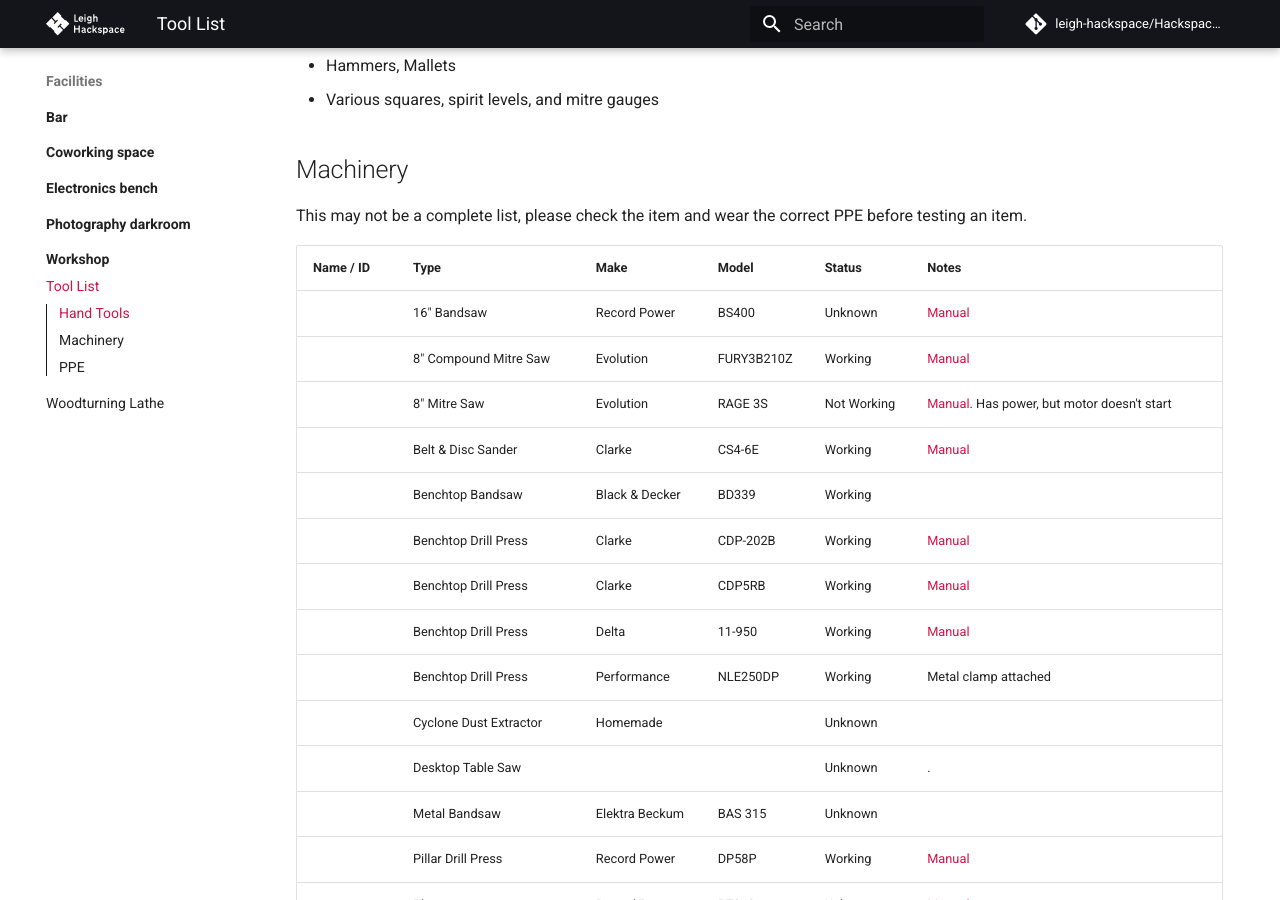
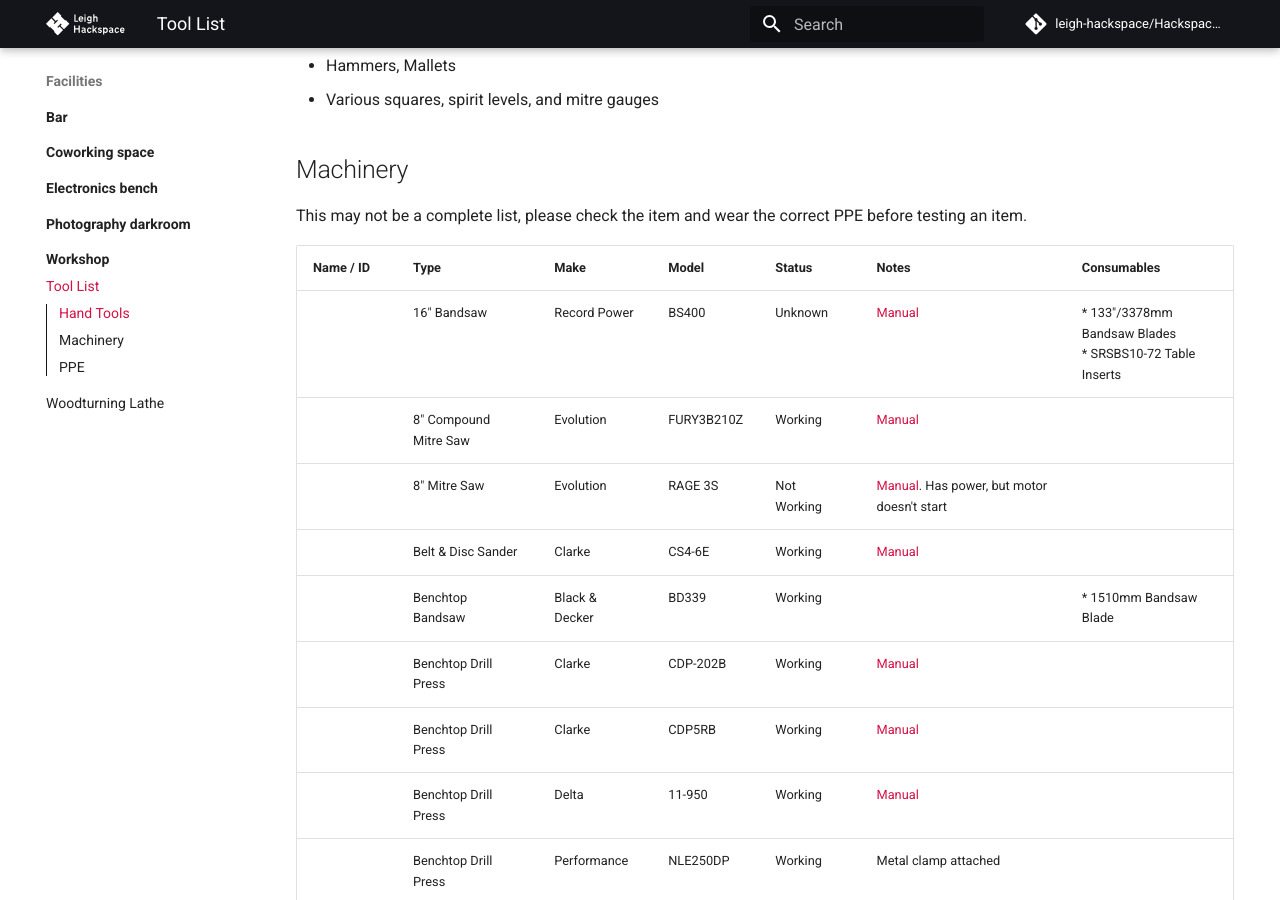
Before and after one commit to leigh-hackspace/HackspaceWiki, an MkDocs documentation site: the page built from docs/facilities/workshop/tool_list.md, in a window 1280 px wide and 900 px high, scrolled down 491 px. Built offline with MkDocs 1.6.1 and Material for MkDocs 9.7.7, drawn with Linux system fonts in a browser that asks for light colours; comment, search, counter and statistics services are not loaded; the version menu is left out.

Commit message:
Add bandsaw consumables

```diff
--- a/docs/facilities/workshop/tool_list.md
+++ b/docs/facilities/workshop/tool_list.md
@@ -15,30 +15,30 @@
 
 This may not be a complete list, please check the item and wear the correct PPE before testing an item.
 
-| Name / ID | Type                               | Make           | Model      | Status      | Notes                                                                      |
-| --------- | ---------------------------------- | -------------- | ---------- | ----------- | -------------------------------------------------------------------------- |
-|           | 16" Bandsaw                        | Record Power   | BS400      | Unknown     | [Manual](manuals/recordpower_bs400.pdf)                                    |
-|           | 8" Compound Mitre Saw              | Evolution      | FURY3B210Z | Working     | [Manual](manuals/evolution-fury3b.pdf)                                     |
-|           | 8" Mitre Saw                       | Evolution      | RAGE 3S    | Not Working | [Manual](manuals/evolution-rage3s.pdf). Has power, but motor doesn't start |
-|           | Belt & Disc Sander                 | Clarke         | CS4-6E     | Working     | [Manual](manuals/clarke-cs4-6e.pdf)                                        |
-|           | Benchtop Bandsaw                   | Black & Decker | BD339      | Working     |                                                                            |
-|           | Benchtop Drill Press               | Clarke         | CDP-202B   | Working     | [Manual](manuals/clarke-cdp-202b.pdf)                                      |
-|           | Benchtop Drill Press               | Clarke         | CDP5RB     | Working     | [Manual](manuals/clarke-cdp5rb.pdf)                                        |
-|           | Benchtop Drill Press               | Delta          | 11-950     | Working     | [Manual](manuals/delta-11950.pdf)                                          |
-|           | Benchtop Drill Press               | Performance    | NLE250DP   | Working     | Metal clamp attached                                                       |
-|           | Cyclone Dust Extractor             | Homemade       |            | Unknown     |                                                                            |
-|           | Desktop Table Saw                  |                |            | Unknown     | .                                                                          |
-|           | Metal Bandsaw                      | Elektra Beckum | BAS 315    | Unknown     |                                                                            |
-|           | Pillar Drill Press                 | Record Power   | DP58P      | Working     | [Manual](manuals/recordpower-dp58p.pdf)                                    |
-|           | Planer                             | Record Power   | PT260      | Unknown     | [Manual](manuals/recordpower-pt260.pdf)                                    |
-|           | Radial Arm Saw                     | DeWalt         | DW720      | Unknown     | [Manual](manuals/dewalt-dw720.pdf)                                         |
-|           | Scroll Saw                         | Proxxon        | 28092 DSH  | Working     | [Manual](manuals/proxxon-28092-dsh.pdf)                                    |
-|           | Scroll Saw                         | Rexon          | VS40003A   | Working     | [Manual](manuals/rexon-vs4003a.pdf)                                        |
-|           | Standing Dust Extractor            | Record Power   | CX2000     | Unknown     | [Manual](manuals/recordpower-cx2000.pdf)                                   |
-|           | Standing Table Saw                 | Jet            | JTS-10     | Unknown     | [Manual](manuals/jet-jts10.pdf)                                            |
-|           | Table Saw                          |                |            | _Unsafe_    | No guards                                                                  |
-|           | Table Saw / Planer Combo           | ???            | LSJ25P     | Unknown     |                                                                            |
-|           | [Wood Lathe](woodturning_lathe.md) | Tyme Machines  | The Cub    | Working     | Requires a permanent bench for proper operation                            |
+| Name / ID | Type                               | Make           | Model      | Status      | Notes                                                                      | Consumables                                                |
+| --------- | ---------------------------------- | -------------- | ---------- | ----------- | -------------------------------------------------------------------------- | ---------------------------------------------------------- |
+|           | 16" Bandsaw                        | Record Power   | BS400      | Unknown     | [Manual](manuals/recordpower_bs400.pdf)                                    | * 133"/3378mm Bandsaw Blades<br>* SRSBS10-72 Table Inserts |
+|           | 8" Compound Mitre Saw              | Evolution      | FURY3B210Z | Working     | [Manual](manuals/evolution-fury3b.pdf)                                     |                                                            |
+|           | 8" Mitre Saw                       | Evolution      | RAGE 3S    | Not Working | [Manual](manuals/evolution-rage3s.pdf). Has power, but motor doesn't start |                                                            |
+|           | Belt & Disc Sander                 | Clarke         | CS4-6E     | Working     | [Manual](manuals/clarke-cs4-6e.pdf)                                        |                                                            |
+|           | Benchtop Bandsaw                   | Black & Decker | BD339      | Working     |                                                                            | * 1510mm Bandsaw Blade                                     |
+|           | Benchtop Drill Press               | Clarke         | CDP-202B   | Working     | [Manual](manuals/clarke-cdp-202b.pdf)                                      |                                                            |
+|           | Benchtop Drill Press               | Clarke         | CDP5RB     | Working     | [Manual](manuals/clarke-cdp5rb.pdf)                                        |                                                            |
+|           | Benchtop Drill Press               | Delta          | 11-950     | Working     | [Manual](manuals/delta-11950.pdf)                                          |                                                            |
+|           | Benchtop Drill Press               | Performance    | NLE250DP   | Working     | Metal clamp attached                                                       |                                                            |
+|           | Cyclone Dust Extractor             | Homemade       |            | Unknown     |                                                                            |                                                            |
+|           | Desktop Table Saw                  |                |            | Unknown     | .                                                                          |                                                            |
+|           | Metal Bandsaw                      | Elektra Beckum | BAS 315    | Unknown     |                                                                            |                                                            |
+|           | Pillar Drill Press                 | Record Power   | DP58P      | Working     | [Manual](manuals/recordpower-dp58p.pdf)                                    |                                                            |
+|           | Planer                             | Record Power   | PT260      | Unknown     | [Manual](manuals/recordpower-pt260.pdf)                                    |                                                            |
+|           | Radial Arm Saw                     | DeWalt         | DW720      | Unknown     | [Manual](manuals/dewalt-dw720.pdf)                                         |                                                            |
+|           | Scroll Saw                         | Proxxon        | 28092 DSH  | Working     | [Manual](manuals/proxxon-28092-dsh.pdf)                                    |                                                            |
+|           | Scroll Saw                         | Rexon          | VS40003A   | Working     | [Manual](manuals/rexon-vs4003a.pdf)                                        |                                                            |
+|           | Standing Dust Extractor            | Record Power   | CX2000     | Unknown     | [Manual](manuals/recordpower-cx2000.pdf)                                   |                                                            |
+|           | Standing Table Saw                 | Jet            | JTS-10     | Unknown     | [Manual](manuals/jet-jts10.pdf)                                            |                                                            |
+|           | Table Saw                          |                |            | _Unsafe_    | No guards                                                                  |                                                            |
+|           | Table Saw / Planer Combo           | ???            | LSJ25P     | Unknown     |                                                                            |                                                            |
+|           | [Wood Lathe](woodturning_lathe.md) | Tyme Machines  | The Cub    | Working     | Requires a permanent bench for proper operation                            |                                                            |
 
 
 ## PPE
```
